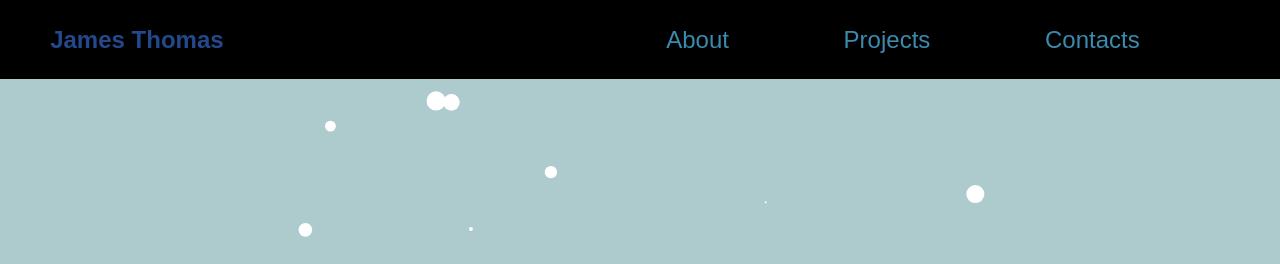
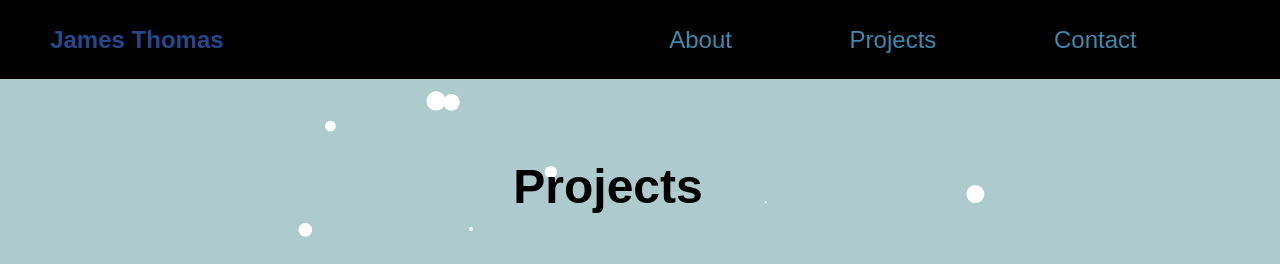
Before and after one commit to BambooCode98/portfolio, a React (Create React App) app: page /portfolio/projects in a window 1280 px wide. Shown: the top 264 px of the page. Built offline with nearby package versions, Linux system fonts and the light colour scheme.

Commit message:
cropped picture for faster loading

```diff
--- a/src/App.js
+++ b/src/App.js
@@ -1,26 +1,31 @@
-import FirstSection from './components/first';
-import FourthSection from './components/fourth';
-import SecondSection from './components/second';
-import ThirdSection from './components/third';
+
 import Canvas from './components/Canvas';
 import './styles/app.css';
 import Header from './components/Header';
 import About from './components/pages/About';
 import Projects from './components/pages/Projects';
 import Contact from './components/pages/Contact';
-import { Routes,Route, Link } from 'react-router-dom'
+import { Routes,Route} from 'react-router-dom';
+import { useRef, useEffect } from 'react'
 
 
 function App() {
+  const mainDivContext = useRef(null)
+  // console.log(mainDivContext.current.clientHeight);
+  // let height = window.innerHeight -
+
+
   return (
     <div className="app">
       <Canvas>
         <Header/>
-        <Routes>
-          <Route path="/" element={<About/>}/>
-          <Route path="/projects" element={<Projects/>}/>
-          <Route path="/contact" element={<Contact/>}/>
-        </Routes>
+        {/* <div className='maindivprime' ref={mainDivContext} > */}
+          <Routes>
+            <Route path="/" element={<About/>}/>
+            <Route path="/projects" element={<Projects/>}/>
+            <Route path="/contact" element={<Contact/>}/>
+          </Routes>
+        {/* </div> */}
       </Canvas>
     </div>
   );
--- a/src/components/Canvas.js
+++ b/src/components/Canvas.js
@@ -1,4 +1,4 @@
-import React, {useState,useEffect,useRef} from 'react';
+import React, {useEffect,useRef} from 'react';
 
 export default function Canvas({children}) {
   const canvasContext = useRef(null);
--- a/src/components/Header.js
+++ b/src/components/Header.js
@@ -1,7 +1,6 @@
 import React from 'react'
-import { Routes,Route, Link } from 'react-router-dom'
-import About from './pages/About'
-import Projects from './pages/Projects'
+import { Link } from 'react-router-dom'
+
 
 export default function Header() {
   return (
@@ -15,7 +14,7 @@ export default function Header() {
           {/* <a href="#About">Projects</a> */}
           <Link to="/projects">Projects</Link>
           {/* <a href="Contact">Contact</a> */}
-          <Link to="/contact">Contacts</Link>
+          <Link to="/contact">Contact</Link>
 
         </div>
       </div>
--- a/src/components/pages/About.js
+++ b/src/components/pages/About.js
@@ -13,10 +13,10 @@ export default function About() {
             <p className='aboutText'>My name is James Thomas.</p>
           </div>
           <div className='bubbleDiv3'>
-            <p className='aboutText2'>I am aspiring to be a software developer, game developer, and someone that makes interesting webpages.
+            <p className='aboutText2'>I am a fullstack developer.
             <br/>
             <br/>
-            I enjoy coding because it is a subject that gives me the ability to create so many things.
+            I enjoy coding because it is a subject that gives me the ability to create whatever comes to mind, solve problems, and develop problem-solving skills.
             </p>
           </div>
           <div className='bubbleDiv4'>
--- a/src/components/pages/Projects.js
+++ b/src/components/pages/Projects.js
@@ -4,6 +4,7 @@ export default function Projects() {
   return (
     <>
       <div className='mainDiv'>
+          <h1 className="myprojects">Projects</h1>
           <div className='bubbleDivProject1'>
             <h1 className='p1'>Project 1</h1>
           </div>
--- a/src/styles/app.css
+++ b/src/styles/app.css
@@ -22,12 +22,27 @@ canvas{
   background-color: #ADCBCC;
 }
 
+.maindivprime{
+  width: 100%;
+  position: absolute;
+  overflow-x: hidden;
+  -ms-overflow-style: none;
+  scrollbar-width: none;
+  z-index: 5;
+  height: 100vh;
+  display: inline-block;
+
+}
+
+.maindivprime::-webkit-scrollbar{
+  display: none;
+}
+
 .mainDiv{
   position: absolute;
   overflow-x: hidden;
   height: 100%;
   width: 100%;
-
 }
 
 /* header component styles */
@@ -42,6 +57,7 @@ canvas{
   display: flex;
   justify-content: space-between;
   padding:5% 2%;
+  z-index: 100;
 }
 
 .name{
@@ -74,7 +90,7 @@ a:hover{
 .bubbleDiv1{
   border-radius: 50%;
   background-color: rgb(98, 148, 144);
-  background-image: url('../images/portfolioPicture2.png');
+  background-image: url('../images/portfolio_pic_cropped.jpg');
   background-size: cover;
   background-position: center center;
   position: absolute;
@@ -231,6 +247,13 @@ a:hover{
 }
 
 /* Projects Page */
+
+.myprojects{
+  position: relative;
+  top: 20%;
+  font-size: 3rem;
+  text-align: center;
+}
 
 .bubbleDivProject1{
   border-radius: 50%;
@@ -535,6 +558,10 @@ a:hover{
     overflow-x: visible;
   }
 
+  .maindivprime{
+    /* height: 100vh; */
+  }
+
   .aboutText2{
     text-align: center;
     left: 35%;
@@ -579,6 +606,10 @@ a:hover{
     left: 25%;
     overflow-x: visible;
   }
+
+  .myprojects{
+    top: 10%;
+  }
 }
 
 @media screen and (min-width:850px)  {
@@ -594,6 +625,7 @@ a:hover{
   .header{
     padding: 2% 2%;
     font-size: 1.5rem;
+    position: sticky;
   }
 }
 
```
